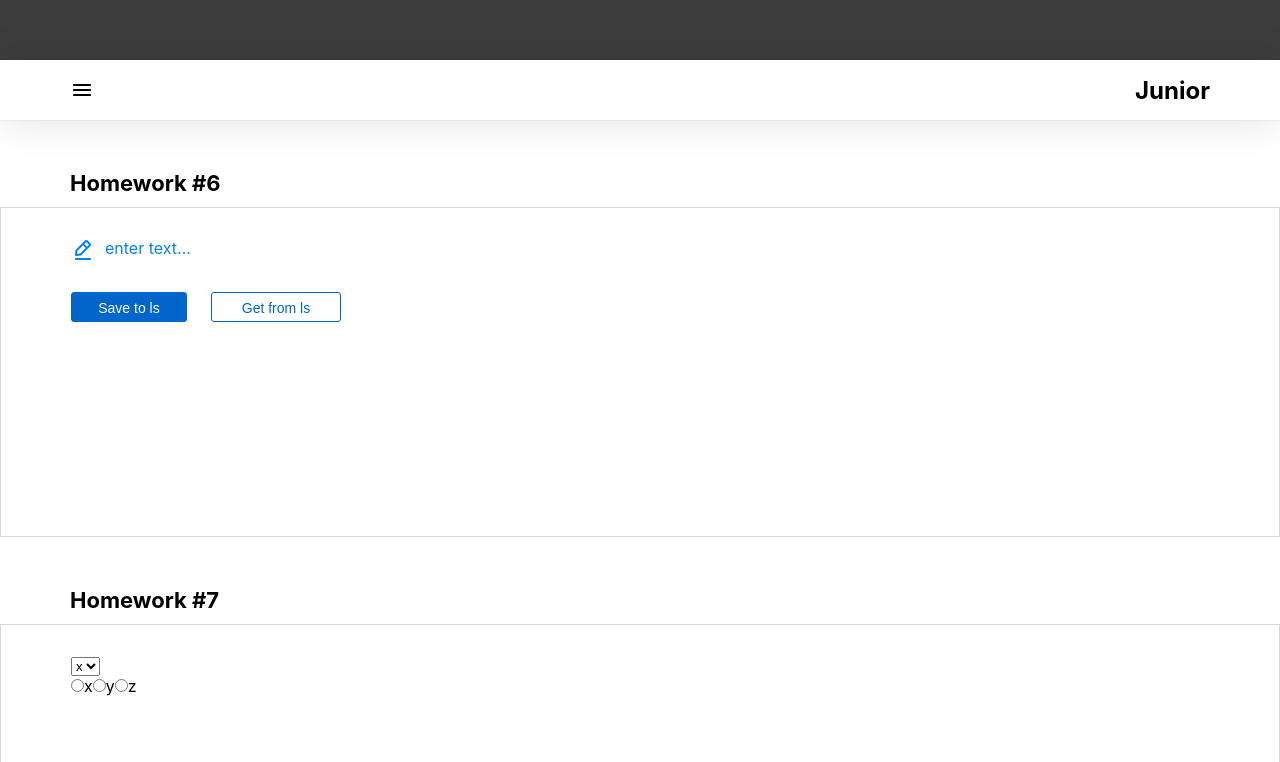
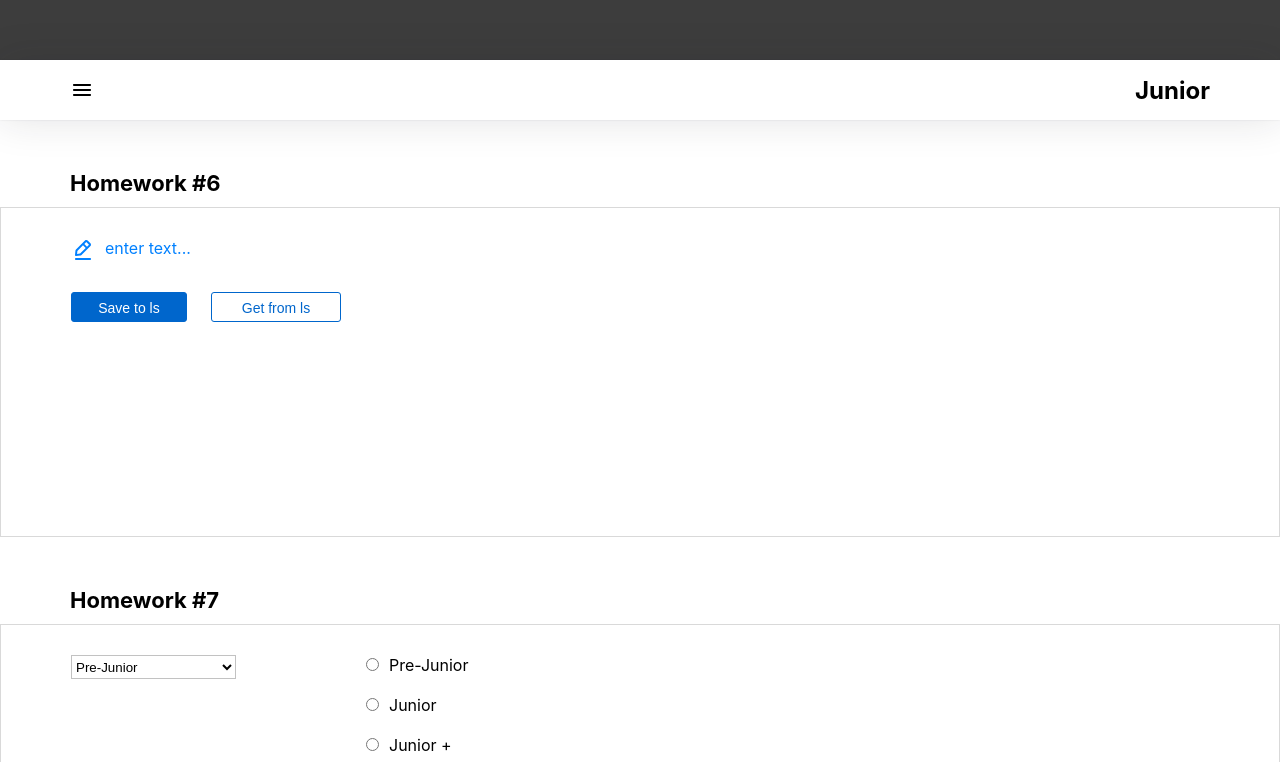
Before and after one commit to Photi31/homework-with-autotest, a React (Create React App) app: page /#/junior in a window 1280 px wide. Shown: the part 190-952 px from the top of the page. Built offline with nearby package versions, Linux system fonts and the light colour scheme.

Commit message:
Added logic function onChangeCallback in SuperSelect.tsx

```diff
--- a/src/s2-homeworks/hw07/HW7.module.css
+++ b/src/s2-homeworks/hw07/HW7.module.css
@@ -1,2 +1,5 @@
 .container {
+    display: flex;
+    flex-direction: row;
+    gap: 130px;
 }
--- a/src/s2-homeworks/hw07/HW7.tsx
+++ b/src/s2-homeworks/hw07/HW7.tsx
@@ -12,9 +12,9 @@ import s from './HW7.module.css'
 * */
 
 const arr = [
-    { id: 1, value: 'x' },
-    { id: 2, value: 'y' },
-    { id: 3, value: 'z' },
+    { id: 1, value: 'Pre-Junior' },
+    { id: 2, value: 'Junior' },
+    { id: 3, value: 'Junior +' },
 ] // value может быть изменено
 
 const HW7 = () => {
--- a/src/s2-homeworks/hw07/common/c5-SuperSelect/SuperSelect.module.css
+++ b/src/s2-homeworks/hw07/common/c5-SuperSelect/SuperSelect.module.css
@@ -1,9 +1,16 @@
 .select {
+    width: 165px;
+    height: 24px;
+    background: #FFFFFF;
+    border: 1px solid #C2C2C2;
+    /*border-radius: 2px;*/
 }
 
 .select:focus {
-}
+    color: #0066CC;}
 
 
 .option:hover {
+    background: #0066CC;
+    color: #FFFFFF;
 }
--- a/src/s2-homeworks/hw07/common/c5-SuperSelect/SuperSelect.tsx
+++ b/src/s2-homeworks/hw07/common/c5-SuperSelect/SuperSelect.tsx
@@ -37,6 +37,10 @@ const SuperSelect: React.FC<SuperSelectPropsType> = ({
 
     const onChangeCallback = (e: ChangeEvent<HTMLSelectElement>) => {
         // делают студенты
+        let newValue = e.currentTarget.value
+        if (onChangeOption) {
+            onChangeOption(newValue)
+        }
     }
 
     const finalSelectClassName = s.select + (className ? ' ' + className : '')
--- a/src/s2-homeworks/hw07/common/c6-SuperRadio/SuperRadio.module.css
+++ b/src/s2-homeworks/hw07/common/c6-SuperRadio/SuperRadio.module.css
@@ -1,4 +1,5 @@
 .radio {
+    background: black;
 }
 
 .radio::before {
@@ -12,4 +13,13 @@
 }
 
 .options {
+    display: flex;
+    flex-direction: column;
+    gap: 20px;
 }
+
+.span {
+    margin-left: 10px;
+    font-size: 16px;
+    line-height: 20px;
+}
```
